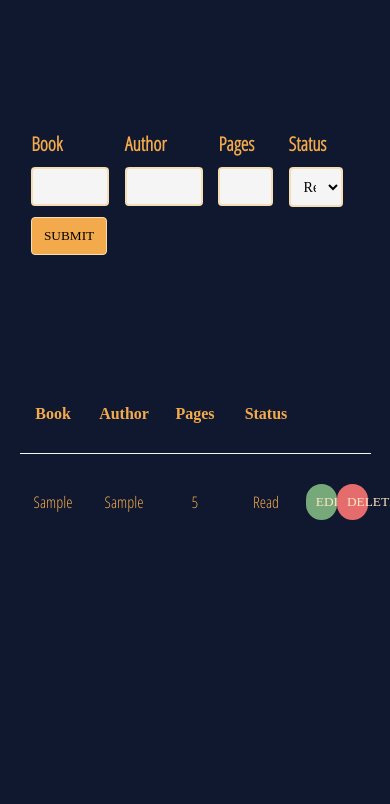
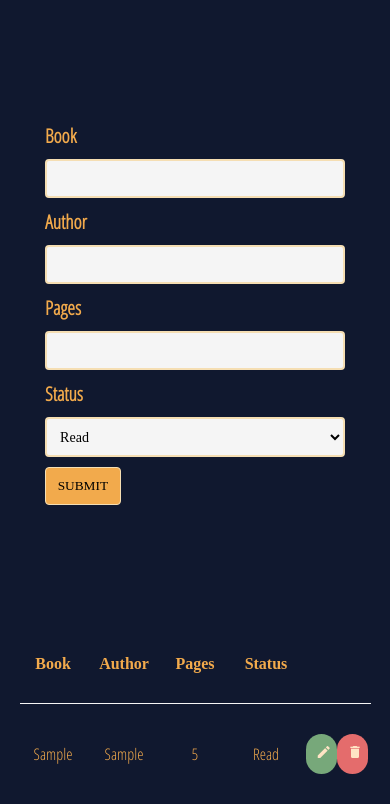
Before and after one commit to Danielogy/book-library, a plain HTML site: page index.html in a window 390 px wide. Both pictures are taken after typing "Sample", "Sample", "5" into the empty fields and a click on the button "SUBMIT". Shown: the part 87-891 px from the top of the page. Before the commit the page ends 844 px from the top, so only its background shows below. Drawn offline with Linux system fonts and the light colour scheme.

Commit message:
added responsiveness to the site

```diff
--- a/index.html
+++ b/index.html
@@ -9,6 +9,7 @@
     <link
         href="https://fonts.googleapis.com/css2?family=Open+Sans+Condensed:wght@300&family=Zilla+Slab:wght@300&display=swap"
         rel="stylesheet">
+    <link href="https://fonts.googleapis.com/icon?family=Material+Icons" rel="stylesheet">
 </head>
 <body>
     <nav>
--- a/resources/css/styles.css
+++ b/resources/css/styles.css
@@ -151,3 +151,33 @@ input[type = "number"], select{
 .close:hover{
     cursor: pointer;
 }
+
+.material-icons{
+    font-size: 16px !important;
+}
+
+@media only screen and (max-width: 698px){
+    .container{
+        height: 500px;
+    }
+    .row{
+        flex-direction: column;
+        width: 400px;
+    }
+    input, select, #pages{
+        width: 100%;
+    }
+    .edit-container{
+        width: 80%;
+    }
+}
+
+@media only screen and (max-width: 400px){
+    .row{
+        width: 300px;
+    }
+
+    .edit-container{
+        width: 80%;
+    }
+}
--- a/resources/javascript/app.js
+++ b/resources/javascript/app.js
@@ -9,7 +9,7 @@ const submit = document.querySelector('#submit');
 
 let library = [];
 
-//constructor
+//Book Constructor
 function Book(title, author, pages, read){
     this.title = title;
     this.author = author;
@@ -17,24 +17,28 @@ function Book(title, author, pages, read){
     this.read = read;
 }
 
+//Pop up for edit container
 closeContainer.addEventListener('click', () => edit.style.cssText = "display: none;");
+
+//add book object to library array on submit
 submit.addEventListener('click', e => {
     e.preventDefault();
     addBookToLibrary();
-
-    console.log(library);
 });
 
+//push a new book object into the array depending on the user's input
 function addBookToLibrary(){
    const book = new Book(bookTitle.value, author.value, pages.value, select.value);
    library.push(book);
    displayBook(book);
 
-    bookTitle.value = "";
-    author.value = "";
-    pages.value = "";
+   //reset the input values
+   bookTitle.value = "";
+   author.value = "";
+   pages.value = "";
 }
 
+//create the necessary divs to properly display each book to the page
 function displayBook(book){
     const bookRowDiv = document.createElement('div');
     bookRowDiv.classList.add('book-row');
@@ -64,6 +68,7 @@ function displayBook(book){
     const buttonContainer = document.createElement('div')
     buttonContainer.classList.add('book-des');
 
+    //append the edit and delete buttons to the row
     const editButton = document.createElement('button');
     editButton.id = 'edit';
     editButton.textContent = 'EDIT';
@@ -76,10 +81,17 @@ function displayBook(book){
 
     bookRowDiv.appendChild(buttonContainer);
 
+    //FOR RESPONSIVE DESIGN -- INSTEAD OF DELETE AND EDIT, RENDER AN ICON TO THE BUTTONS
+    const mq = window.matchMedia("(max-width: 698px)");
+    mq.addListener(WidthChange(mq, deleteButton, editButton));
+
+
+    //remove the book div on delete
     deleteButton.addEventListener('click', e =>{
         bookRowDiv.remove();
     });
 
+    //the edit input will be populated based on the row's value
     const editTitle = document.querySelector('#edit-book');
     const editAuthor = document.querySelector('#edit-author');
     const editPages = document.querySelector('#edit-pages');
@@ -91,6 +103,7 @@ function displayBook(book){
         editPages.value = bookPages.textContent;
         editStatus.value = bookStatus.textContent;
 
+        //display the edit container to the screen and add a button to it
         edit.style.cssText = 'display: block';
         const submitContainer = document.createElement('div');
         const submitButton = document.createElement('button');
@@ -100,6 +113,7 @@ function displayBook(book){
         submitContainer.appendChild(submitButton);
         edit.appendChild(submitContainer);
 
+        //if 'UPDATE' is clicked, change the textContent of row based on the input's value
         submitButton.addEventListener('click', e =>{
             bookTitle2.textContent = editTitle.value;
             bookAuthor.textContent = editAuthor.value;
@@ -109,8 +123,23 @@ function displayBook(book){
             submitContainer.remove();
         });
 
+        //remove the button when the edit container is exited without Update
         closeContainer.addEventListener('click', e =>{
             submitContainer.remove();
         });
     });
 }
+
+//Reponsive function based on screen size.
+function WidthChange(mq, deleteButton, editButton){
+    if(mq.matches){
+        deleteButton.textContent = '';
+        editButton.textContent = '';
+        deleteButton.innerHTML = '<span class="material-icons">delete</span >'
+        editButton.innerHTML = '<span class="material-icons">edit</span>'
+    }
+    else{
+        deleteButton.textContent = 'DELETE';
+        editButton.textContent = 'EDIT';
+    }
+}
```
